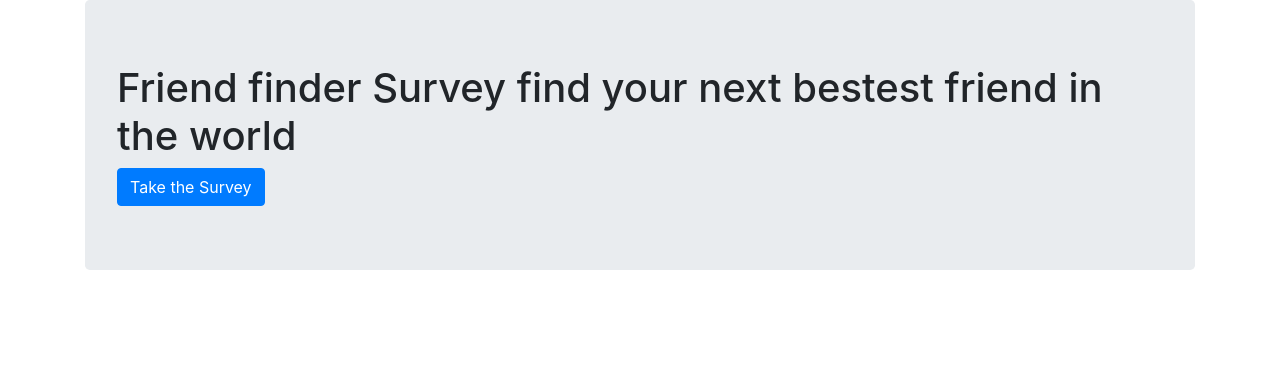
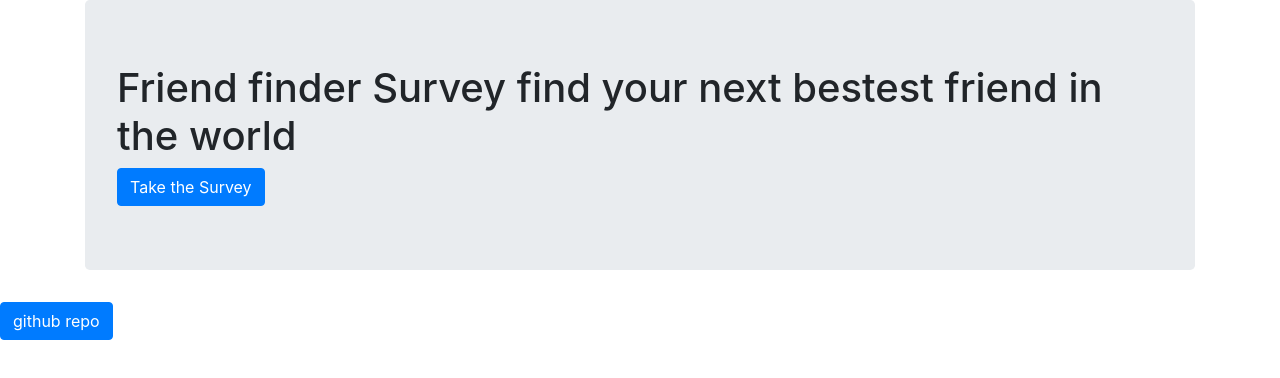
Before and after one commit to UnseenMountain/Friend-Finder, a plain HTML site: page app/public/index.html in a window 1280 px wide. Drawn offline with nearby package versions, Linux system fonts and the light colour scheme.

Commit message:
Added my git hub repo as a link in the Main page

```diff
--- a/app/public/index.html
+++ b/app/public/index.html
@@ -18,6 +18,9 @@
            <a class="btn btn-primary" href="survey.html" role="button">Take the Survey</a>
         </div>
     </div>
+<footer>
+    <a class="btn btn-primary" href="https://github.com/UnseenMountain/Friend-Finder" role="button">github repo</a>
 
+</footer>
 </body>
 </html>
```
